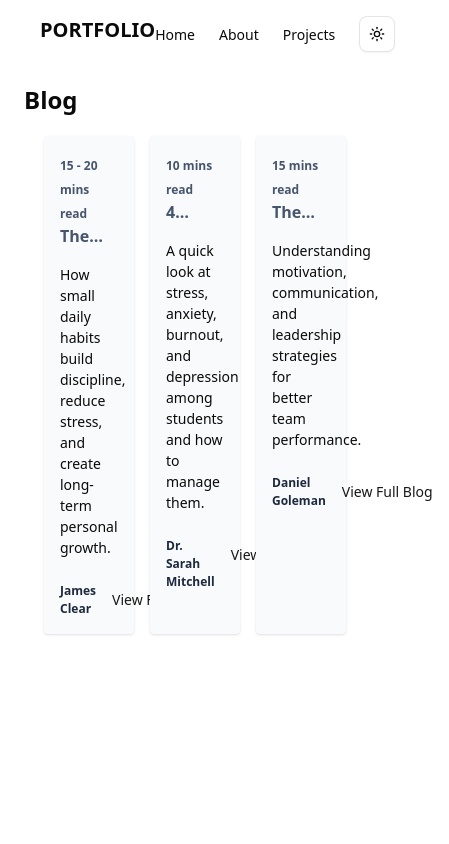
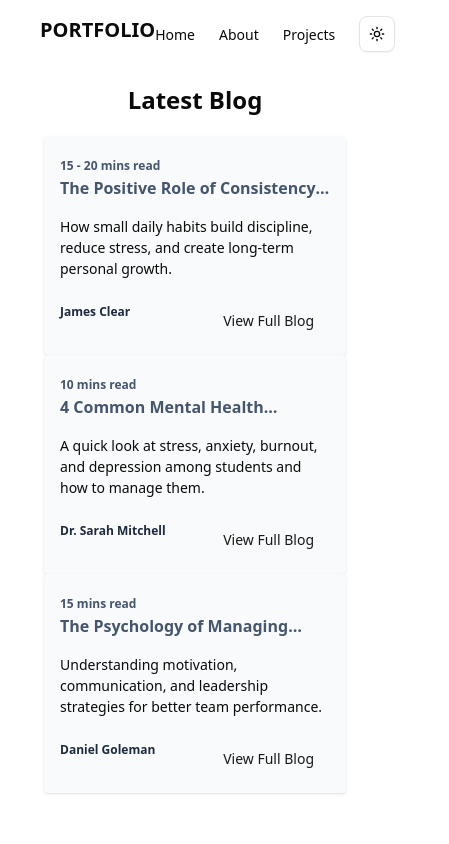
Before and after one commit to lKylelUndo/itelective2, a Next.js app: page /blogs in a window 390 px wide. Shown: the top 844 px of the page, 449 px wide, since content can reach past the window. Built offline with nearby package versions, Linux system fonts and the light colour scheme.

Commit message:
responsive

```diff
--- a/app/(guest)/blogs/page.tsx
+++ b/app/(guest)/blogs/page.tsx
@@ -6,9 +6,9 @@ export default function BlogsPage() {
 
   return (
     <section className="container px-6 mx-auto">
-      <h1 className="text-2xl font-semibold mt-4">Blog</h1>
+      <h1 className="text-2xl font-semibold mt-4 text-center">Latest Blog</h1>
 
-      <div className="p-5 grid grid-cols-3 gap-x-4">
+      <div className="p-5 grid grid-cols-1 lg:grid-cols-3 gap-x-4">
         {blogsObj.map((blog: BlogType) => (
             <div key={blog.id} className="bg-gray-50 rounded shadow space-y-4 p-4">
                 <span className="text-xs text-slate-600 font-semibold">{blog.blog_duration} mins read</span>
```
